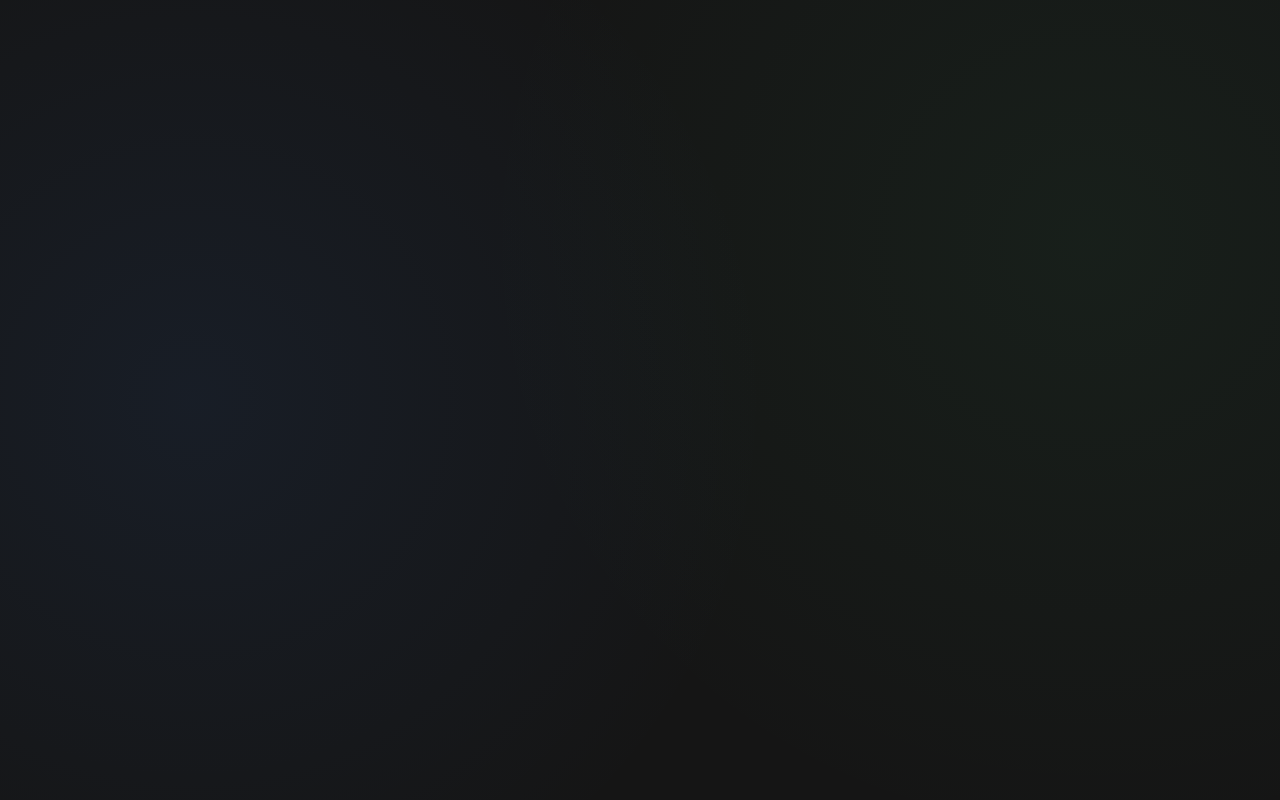
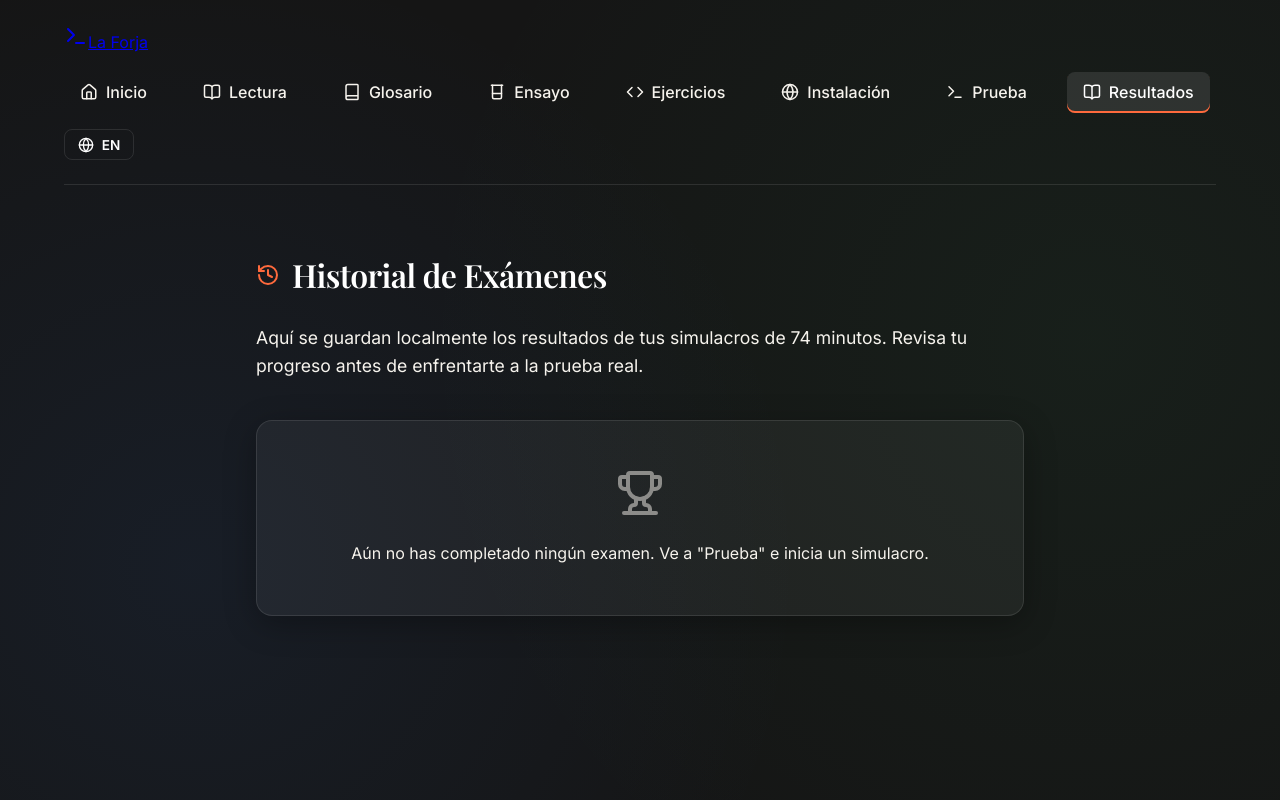
Before and after one commit to DGRcodex/sambaforge, a React (Vite) app: page /results in a window 1280 px wide. Before the commit this address had no page. Shown: the top 800 px of the page. Built offline with nearby package versions, Linux system fonts and the light colour scheme.

Commit message:
feat: persist exam scores locally and add Results page

```diff
--- a/src/App.jsx
+++ b/src/App.jsx
@@ -7,6 +7,7 @@ import PracticeLab from './pages/PracticeLab';
 import CodeChallenges from './pages/CodeChallenges';
 import Setup from './pages/Setup';
 import ExamMode from './pages/ExamMode';
+import Results from './pages/Results';
 
 function App() {
   return (
@@ -19,6 +20,7 @@ function App() {
         <Route path="challenges" element={<CodeChallenges />} />
         <Route path="setup" element={<Setup />} />
         <Route path="exam" element={<ExamMode />} />
+        <Route path="results" element={<Results />} />
       </Route>
     </Routes>
   );
--- a/src/components/Layout.jsx
+++ b/src/components/Layout.jsx
@@ -35,6 +35,9 @@ export default function Layout() {
           <NavLink to="/exam" className={({isActive}) => isActive ? "nav-link active" : "nav-link"}>
             <Terminal size={18} /> {lang === 'es' ? 'Prueba' : 'Exam'}
           </NavLink>
+          <NavLink to="/results" className={({isActive}) => isActive ? "nav-link active" : "nav-link"}>
+            <BookOpen size={18} /> {lang === 'es' ? 'Resultados' : 'Results'}
+          </NavLink>
         </nav>
 
         <button
--- a/src/pages/ExamMode.jsx
+++ b/src/pages/ExamMode.jsx
@@ -80,6 +80,19 @@ export default function ExamMode() {
       });
     });
     setScore(calculatedScore);
+
+    // Save to localStorage
+    const pastResults = JSON.parse(localStorage.getItem('sambaforge_exam_results') || '[]');
+    const newResult = {
+      id: Date.now(),
+      date: new Date().toISOString(),
+      score: calculatedScore,
+      total: 10,
+      timeLeft: timeLeft,
+      lang: lang
+    };
+    pastResults.unshift(newResult); // Add to beginning
+    localStorage.setItem('sambaforge_exam_results', JSON.stringify(pastResults));
   };
 
   const formatTime = (seconds) => {
--- /dev/null
+++ b/src/pages/Results.jsx
@@ -0,0 +1,103 @@
+import { useState, useEffect } from 'react';
+import { useLanguage } from '../context/LanguageContext';
+import { History, Trophy, Clock, Trash2 } from 'lucide-react';
+
+export default function Results() {
+  const { lang } = useLanguage();
+  const [results, setResults] = useState([]);
+
+  useEffect(() => {
+    const saved = JSON.parse(localStorage.getItem('sambaforge_exam_results') || '[]');
+    setResults(saved);
+  }, []);
+
+  const clearHistory = () => {
+    if (window.confirm(lang === 'es' ? '¿Borrar todo el historial?' : 'Clear all history?')) {
+      localStorage.removeItem('sambaforge_exam_results');
+      setResults([]);
+    }
+  };
+
+  const formatTime = (seconds) => {
+    const m = Math.floor(seconds / 60).toString().padStart(2, '0');
+    const s = (seconds % 60).toString().padStart(2, '0');
+    return `${m}:${s}`;
+  };
+
+  const t = {
+    es: {
+      title: 'Historial de Exámenes',
+      desc: 'Aquí se guardan localmente los resultados de tus simulacros de 74 minutos. Revisa tu progreso antes de enfrentarte a la prueba real.',
+      noResults: 'Aún no has completado ningún examen. Ve a "Prueba" e inicia un simulacro.',
+      clear: 'Borrar Historial',
+      date: 'Fecha',
+      score: 'Puntaje Opción Múltiple',
+      timeLeft: 'Tiempo Sobrante'
+    },
+    en: {
+      title: 'Exam History',
+      desc: 'Your 74-minute mock exam results are saved here locally. Track your progress before facing the real assessment.',
+      noResults: 'You haven\'t completed any exams yet. Go to "Exam" and start a mock test.',
+      clear: 'Clear History',
+      date: 'Date',
+      score: 'Multiple Choice Score',
+      timeLeft: 'Time Remaining'
+    }
+  };
+  const l = t[lang] || t['es'];
+
+  return (
+    <div className="fade-in" style={{ maxWidth: '800px', margin: '2rem auto', padding: '0 1rem' }}>
+      <div style={{ display: 'flex', justifyContent: 'space-between', alignItems: 'center', marginBottom: '1.5rem', flexWrap: 'wrap', gap: '1rem' }}>
+        <h1 style={{ fontSize: '2rem', display: 'flex', alignItems: 'center', gap: '0.75rem' }}>
+          <History color="var(--accent-primary)" /> {l.title}
+        </h1>
+        {results.length > 0 && (
+          <button className="btn btn-outline" onClick={clearHistory} style={{ color: 'var(--accent-error)', borderColor: 'var(--accent-error)' }}>
+            <Trash2 size={16} /> {l.clear}
+          </button>
+        )}
+      </div>
+
+      <p style={{ color: 'var(--text-secondary)', marginBottom: '2.5rem', fontSize: '1.1rem' }}>
+        {l.desc}
+      </p>
+
+      {results.length === 0 ? (
+        <div className="glass-panel" style={{ padding: '3rem', textAlign: 'center' }}>
+          <Trophy size={48} color="var(--text-secondary)" style={{ margin: '0 auto 1rem', opacity: 0.5 }} />
+          <p style={{ color: 'var(--text-secondary)' }}>{l.noResults}</p>
+        </div>
+      ) : (
+        <div style={{ display: 'flex', flexDirection: 'column', gap: '1rem' }}>
+          {results.map((res, i) => (
+            <div key={res.id} className="glass-card" style={{ display: 'flex', justifyContent: 'space-between', alignItems: 'center', flexWrap: 'wrap', gap: '1rem' }}>
+              <div>
+                <h3 style={{ fontSize: '1.1rem', marginBottom: '0.25rem', color: 'var(--text-primary)' }}>
+                  Simulacro #{results.length - i}
+                </h3>
+                <span style={{ color: 'var(--text-secondary)', fontSize: '0.85rem' }}>
+                  {new Date(res.date).toLocaleString(lang === 'es' ? 'es-ES' : 'en-US')}
+                </span>
+              </div>
+              <div style={{ display: 'flex', gap: '2rem', alignItems: 'center' }}>
+                <div style={{ textAlign: 'center' }}>
+                  <div style={{ fontSize: '0.75rem', color: 'var(--text-secondary)', textTransform: 'uppercase', letterSpacing: '1px' }}>{l.score}</div>
+                  <div style={{ fontSize: '1.5rem', fontWeight: 'bold', color: res.score >= 8 ? 'var(--accent-primary)' : (res.score >= 5 ? 'var(--accent-warning)' : 'var(--accent-error)') }}>
+                    {res.score} / {res.total}
+                  </div>
+                </div>
+                <div style={{ textAlign: 'center' }}>
+                  <div style={{ fontSize: '0.75rem', color: 'var(--text-secondary)', textTransform: 'uppercase', letterSpacing: '1px' }}>{l.timeLeft}</div>
+                  <div style={{ fontSize: '1.25rem', display: 'flex', alignItems: 'center', gap: '0.25rem', color: 'var(--text-primary)' }}>
+                    <Clock size={16} /> {formatTime(res.timeLeft)}
+                  </div>
+                </div>
+              </div>
+            </div>
+          ))}
+        </div>
+      )}
+    </div>
+  );
+}
```
